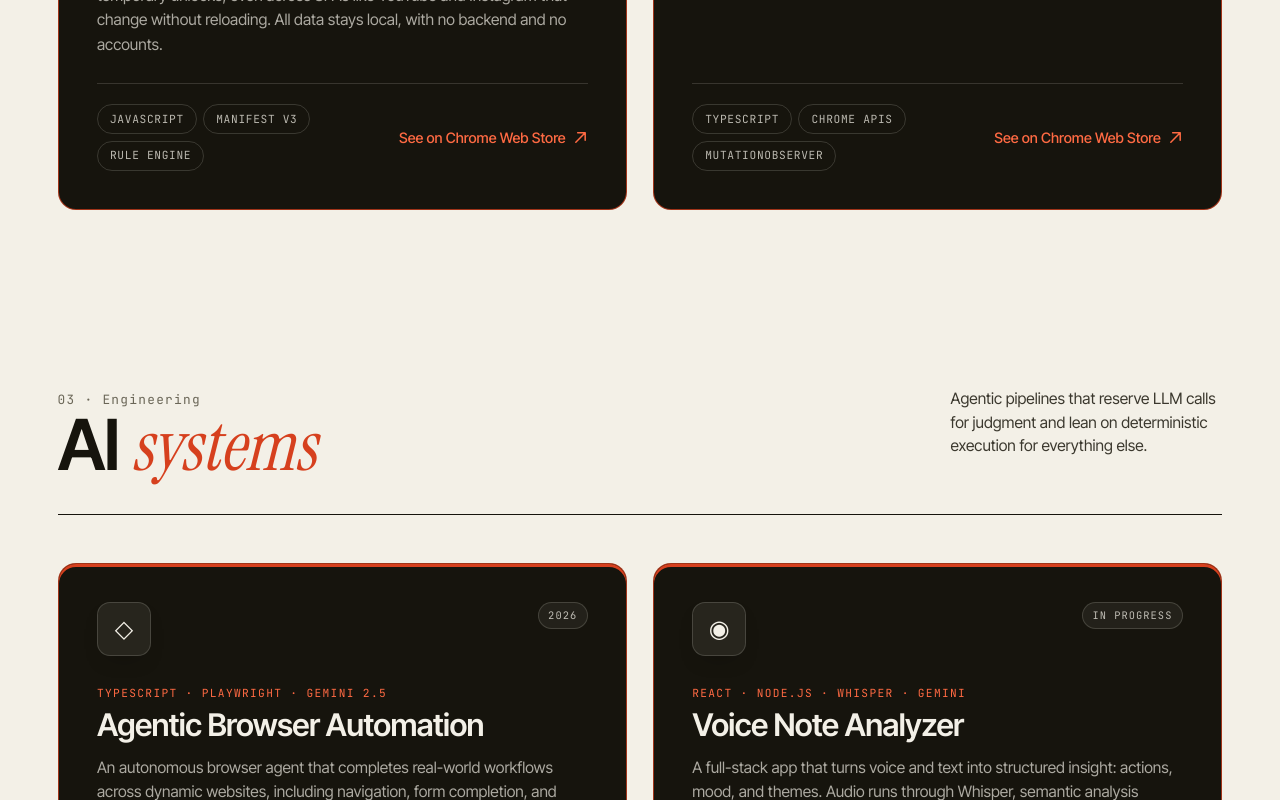
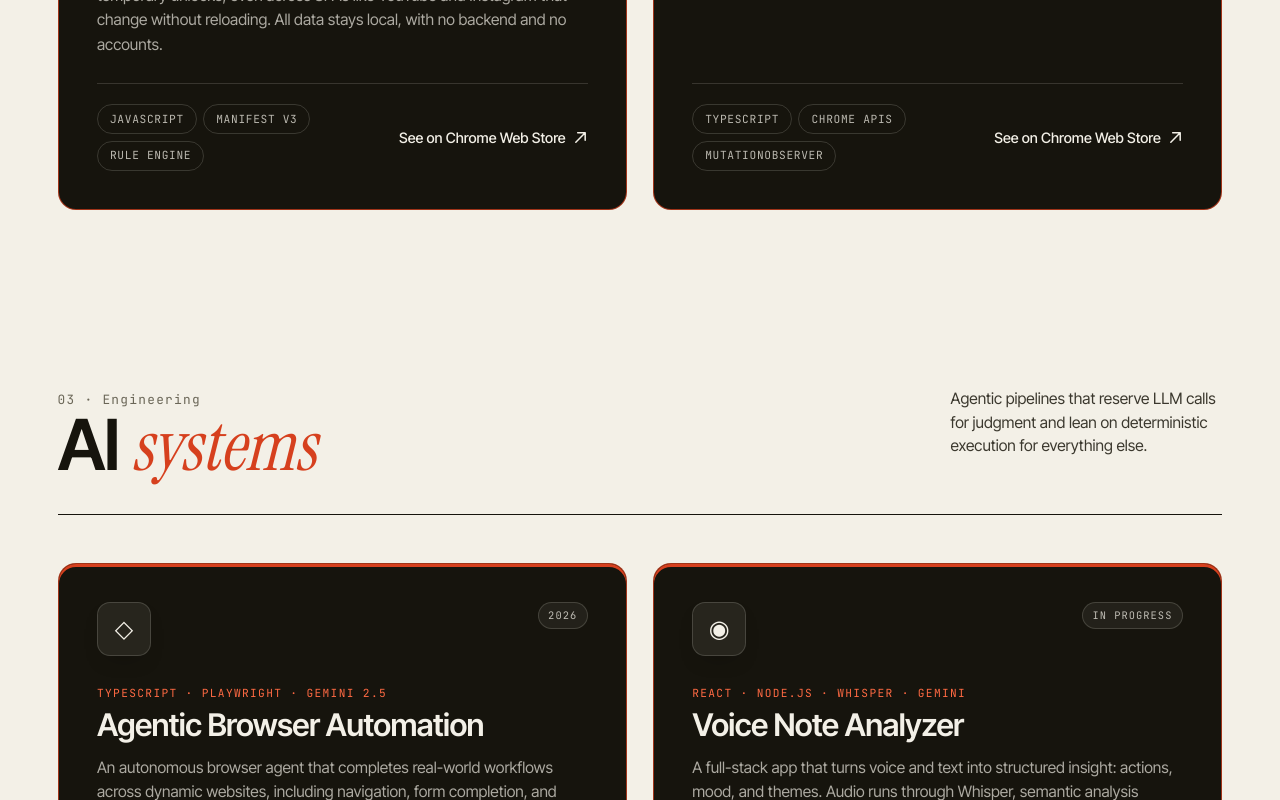
Before and after one commit to jaiten/portfolio, a Next.js app: page / in a window 1280 px wide. Shown: the part 5380-6180 px from the top of the page. Built offline with nearby package versions, Linux system fonts and the light colour scheme.

Commit message:
Highlight card links on hover

```diff
--- a/app/globals.css
+++ b/app/globals.css
@@ -1083,9 +1083,12 @@ img {
   border-color: rgba(214, 64, 30, 0.72);
   box-shadow: inset 0 3px 0 var(--accent);
 }
-.scard-type,
+.scard-type {
+  color: #ff6a43;
+}
 .scard-link {
-  color: #ff6a43;
+  color: var(--paper);
+  text-shadow: none;
 }
 .scard:hover,
 .scard.product:hover,
@@ -1109,6 +1112,12 @@ img {
   color: #ff6a43;
   gap: 0.45rem;
   transform: none;
+}
+.scard:hover .scard-link {
+  text-shadow: 0 0 18px rgba(255, 106, 67, 0.68);
+}
+.scard:hover .scard-link .arrow {
+  filter: drop-shadow(0 0 6px rgba(255, 106, 67, 0.72));
 }
 
 /* =========================================================================
```
